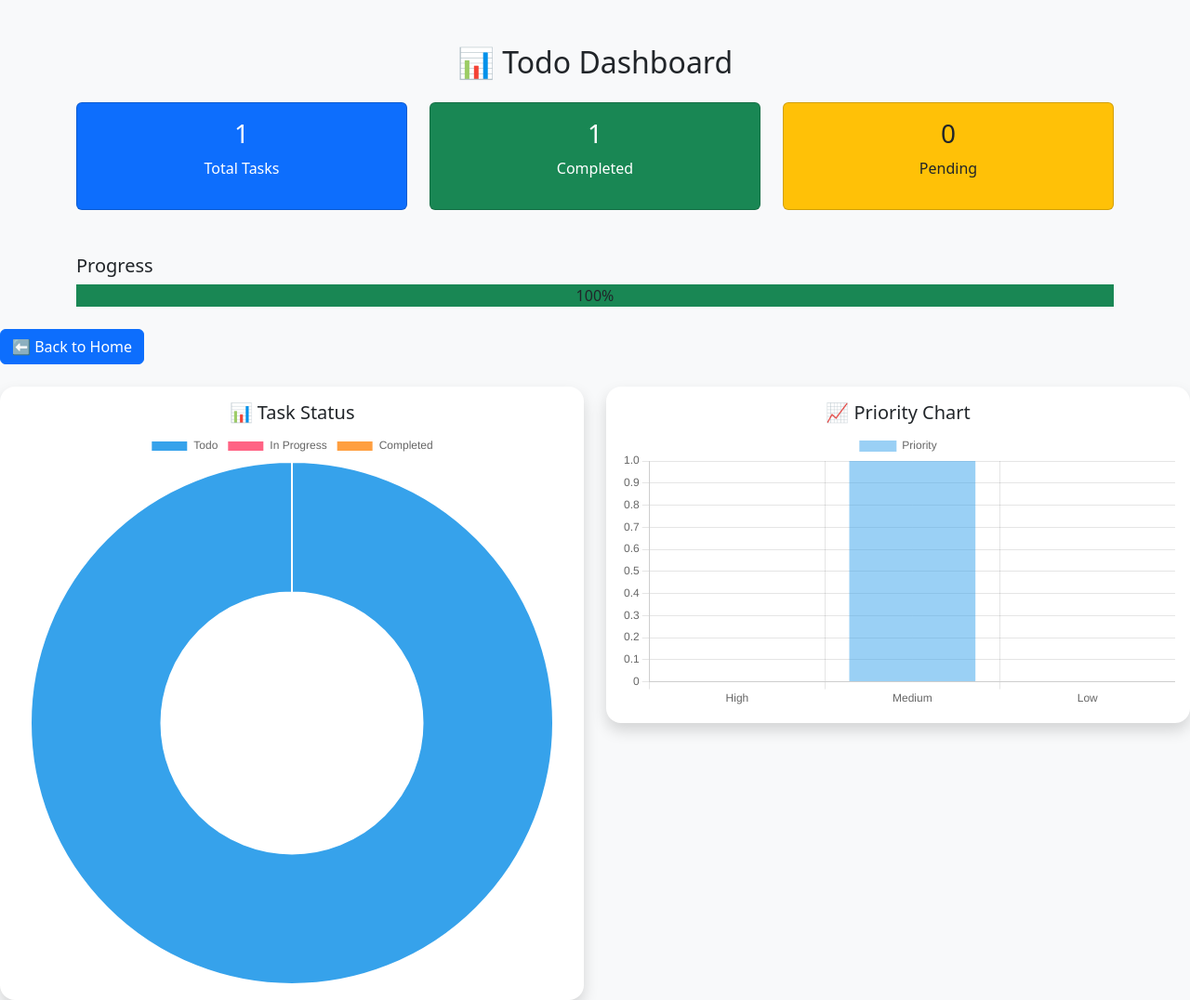
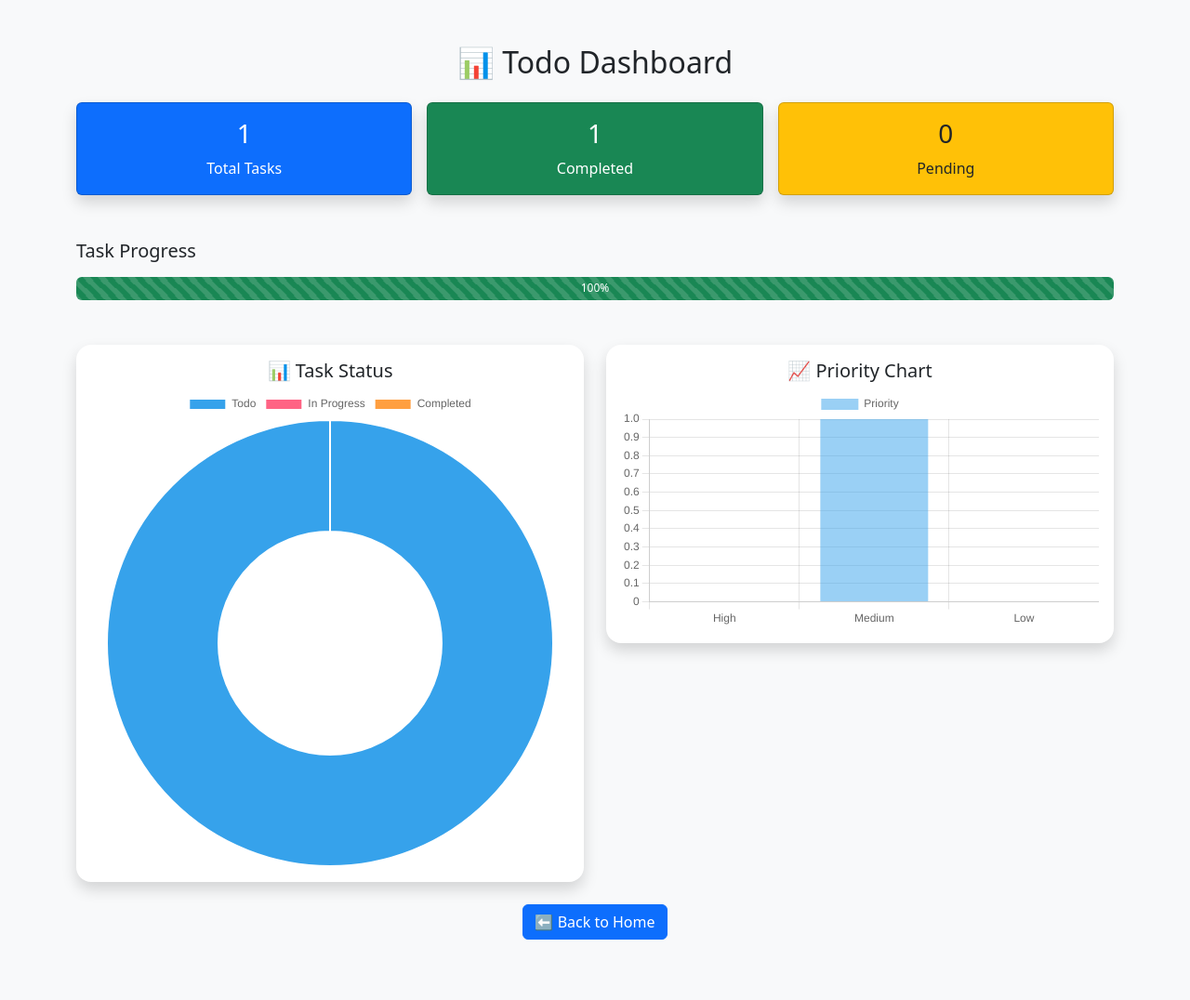
Before and after one commit to Swadesh-123456/Django-Todo-_project, a Django app: page /dashboard/ in a window 1280 px wide. Shown: the whole page at 93% size. After the commit the page ends 1011 px from the top, so only its background shows below. Run offline with Django 5.2, Linux system fonts and the light colour scheme; a user stored in the database is signed in; data comes from the database, SQL or seed files in the repository.

Commit message:
Added new features

```diff
--- a/todo/templates/dashboard.html
+++ b/todo/templates/dashboard.html
@@ -1,6 +1,8 @@
 <!DOCTYPE html>
-<html>
+<html lang="en">
 <head>
+    <meta charset="UTF-8">
+    <meta name="viewport" content="width=device-width, initial-scale=1.0">
     <title>Dashboard</title>
 
     <link href="https://cdn.jsdelivr.net/npm/bootstrap@5.3.3/dist/css/bootstrap.min.css" rel="stylesheet">
@@ -15,41 +17,45 @@
         📊 Todo Dashboard
     </h2>
 
-    <div class="row">
+    <div class="row g-3">
 
         <div class="col-md-4">
-            <div class="card bg-primary text-white text-center p-3">
+            <div class="card bg-primary text-white text-center p-3 shadow">
                 <h3>{{ total }}</h3>
-                <p>Total Tasks</p>
+                <p class="mb-0">Total Tasks</p>
             </div>
         </div>
 
         <div class="col-md-4">
-            <div class="card bg-success text-white text-center p-3">
+            <div class="card bg-success text-white text-center p-3 shadow">
                 <h3>{{ completed }}</h3>
-                <p>Completed</p>
+                <p class="mb-0">Completed</p>
             </div>
         </div>
 
         <div class="col-md-4">
-            <div class="card bg-warning text-dark text-center p-3">
+            <div class="card bg-warning text-dark text-center p-3 shadow">
                 <h3>{{ pending }}</h3>
-                <p>Pending</p>
+                <p class="mb-0">Pending</p>
             </div>
         </div>
 
     </div>
 
+    <!-- Progress Bar -->
     <div class="mt-5">
 
-        <h5>Progress</h5>
+        <h5 class="mb-3">Task Progress</h5>
 
-
+        <div class="progress" style="height:25px;">
 
             <div
-            class="progress-bar bg-success"
+                class="progress-bar bg-success progress-bar-striped progress-bar-animated"
                 role="progressbar"
-            style="width:{{ completion_rate }}%">
+                style="width: {{ completion_rate }}%;"
+                aria-valuenow="{{ completion_rate }}"
+                aria-valuemin="0"
+                aria-valuemax="100">
 
                 {{ completion_rate }}%
 
@@ -59,15 +65,8 @@
 
     </div>
 
-    <div class="mt-4">
-        <a href="/" class="btn btn-primary">
-            ⬅ Back to Home
-        </a>
-    </div>
-
-</div>
-
-<div class="row mt-4">
+    <!-- Charts -->
+    <div class="row mt-5">
 
         <div class="col-md-6">
             <div class="card shadow border-0 rounded-4 p-3">
@@ -81,9 +80,7 @@
             </div>
         </div>
 
-
         <div class="col-md-6">
-
             <div class="card shadow border-0 rounded-4 p-3">
 
                 <h5 class="text-center">
@@ -93,75 +90,56 @@
                 <canvas id="priorityChart"></canvas>
 
             </div>
+        </div>
+
+    </div>
+
+    <div class="mt-4 text-center">
+
+        <a href="/" class="btn btn-primary">
+            ⬅ Back to Home
+        </a>
 
     </div>
 
 </div>
+
 <script>
-
-const statusChart = document.getElementById('statusChart');
+const statusChart = document.getElementById("statusChart");
 
 new Chart(statusChart, {
-
-    type: 'doughnut',
-
+    type: "doughnut",
     data: {
-
-        labels: [
-            'Todo',
-            'In Progress',
-            'Completed'
-        ],
-
+        labels: ["Todo", "In Progress", "Completed"],
         datasets: [{
-            label: 'Tasks',
-
             data: [
                 {{ todo_count }},
                 {{ in_progress_count }},
                 {{ completed_status_count }}
             ]
         }]
-
     }
-
 });
 
-
-
-const priorityChart = document.getElementById('priorityChart');
-
+const priorityChart = document.getElementById("priorityChart");
 
 new Chart(priorityChart, {
-
-    type: 'bar',
-
+    type: "bar",
     data: {
-
-        labels: [
-            'High',
-            'Medium',
-            'Low'
-        ],
-
+        labels: ["High", "Medium", "Low"],
         datasets: [{
-
-            label: 'Priority',
-
+            label: "Priority",
             data: [
                 {{ high_priority }},
                 {{ medium_priority }},
                 {{ low_priority }}
             ]
+        }]
+    }
+});
+</script>
 
-        }]
-
-    }
-
-});
-
-
-</script>
+<script src="https://cdn.jsdelivr.net/npm/bootstrap@5.3.3/dist/js/bootstrap.bundle.min.js"></script>
 
 </body>
 </html>
--- a/todo/views.py
+++ b/todo/views.py
@@ -1,22 +1,20 @@
 from django.contrib import messages
-
-
-from rest_framework.decorators import api_view, permission_classes
-from rest_framework.permissions import IsAuthenticated
-from rest_framework.response import Response
-from .serializers import TodoSerializer
-
+from django.shortcuts import render, redirect, get_object_or_404
 from django.contrib.auth.decorators import login_required
-from django.shortcuts import render, redirect, get_object_or_404
 from django.contrib.auth.forms import UserCreationForm
 from django.contrib.auth import login
 
+from rest_framework.decorators import api_view
+from rest_framework.response import Response
+
 from .models import Todo
 from .forms import TodoForm
+from .serializers import TodoSerializer
+
 
 @login_required
 def home(request):
-    search = request.GET.get('search')
+    search = request.GET.get("search")
 
     todos = Todo.objects.filter(user=request.user)
 
@@ -29,32 +27,43 @@ def home(request):
         if form.is_valid():
             todo = form.save(commit=False)
             todo.user = request.user
+
+            # Status aur Completed ko sync rakho
+            if todo.status == "Completed":
+                todo.completed = True
+            else:
+                todo.completed = False
+
             todo.save()
 
             messages.success(request, "Task added successfully!")
-            return redirect('/')
+            return redirect("/")
+
+        else:
+            print(form.errors)
 
     else:
         form = TodoForm()
 
     context = {
-        'todos': todos,
-        'form': form,
-        'total': todos.count(),
-        'completed': todos.filter(completed=True).count(),
-        'pending': todos.filter(completed=False).count(),
-        'todo_count': todos.filter(status='Todo').count(),
-        'in_progress_count': todos.filter(status='In Progress').count(),
-        'completed_status_count': todos.filter(status='Completed').count(),
+        "todos": todos,
+        "form": form,
+        "total": todos.count(),
+        "completed": todos.filter(completed=True).count(),
+        "pending": todos.filter(completed=False).count(),
+        "todo_count": todos.filter(status="Todo").count(),
+        "in_progress_count": todos.filter(status="In Progress").count(),
+        "completed_status_count": todos.filter(status="Completed").count(),
     }
 
-    return render(request, 'index.html', context)
+    return render(request, "index.html", context)
+
 
 @login_required
 def delete_todo(request, id):
     todo = get_object_or_404(Todo, id=id, user=request.user)
     todo.delete()
-    return redirect('/')
+    return redirect("/")
 
 
 @login_required
@@ -63,9 +72,22 @@ def update_todo(request, id):
 
     if request.method == "POST":
         form = TodoForm(request.POST, request.FILES, instance=todo)
+
         if form.is_valid():
-            form.save()
-            return redirect('/')
+            todo = form.save(commit=False)
+
+            if todo.status == "Completed":
+                todo.completed = True
+            else:
+                todo.completed = False
+
+            todo.save()
+            messages.success(request, "Task updated successfully!")
+            return redirect("/")
+
+        else:
+            print(form.errors)
+
     else:
         form = TodoForm(instance=todo)
 
@@ -75,33 +97,40 @@ def update_todo(request, id):
 @login_required
 def toggle_complete(request, id):
     todo = get_object_or_404(Todo, id=id, user=request.user)
+
     todo.completed = not todo.completed
+
+    if todo.completed:
+        todo.status = "Completed"
+    else:
+        todo.status = "Todo"
+
     todo.save()
-    return redirect('/')
+
+    return redirect("/")
 
 
 def signup(request):
     if request.method == "POST":
         form = UserCreationForm(request.POST)
+
         if form.is_valid():
             user = form.save()
             login(request, user)
-            return redirect('/')
+            return redirect("/")
+
     else:
         form = UserCreationForm()
 
     return render(request, "signup.html", {"form": form})
 
 
-
 @login_required
 def dashboard(request):
-
     todos = Todo.objects.filter(user=request.user)
 
     context = {
         "total": todos.count(),
-
         "completed": todos.filter(completed=True).count(),
         "pending": todos.filter(completed=False).count(),
 
@@ -117,17 +146,19 @@ def dashboard(request):
             (todos.filter(completed=True).count() * 100) // todos.count()
             if todos.exists() else 0
         ),
-        }
+    }
+
     return render(request, "dashboard.html", context)
 
-@api_view(['GET'])
+
+@api_view(["GET"])
 def todo_api(request):
     todos = Todo.objects.filter(user=request.user)
     serializer = TodoSerializer(todos, many=True)
     return Response(serializer.data)
 
 
-@api_view(['POST'])
+@api_view(["POST"])
 def create_todo(request):
     serializer = TodoSerializer(data=request.data)
 
@@ -138,7 +169,7 @@ def create_todo(request):
     return Response(serializer.errors, status=400)
 
 
-@api_view(['PUT'])
+@api_view(["PUT"])
 def update_todo_api(request, id):
     todo = get_object_or_404(Todo, id=id)
 
@@ -150,12 +181,13 @@ def update_todo_api(request, id):
 
     return Response(serializer.errors, status=400)
 
-@api_view(['DELETE'])
+
+@api_view(["DELETE"])
 def delete_todo_api(request, id):
     todo = get_object_or_404(Todo, id=id)
     todo.delete()
 
     return Response(
         {"message": "Todo deleted successfully"},
-        status=200
+        status=200,
     )
```
Also changed, not shown: todo/forms.py (+8 -4 lines), todo/templates/index.html (+6 -42 lines). Lines whose indentation alone changed are shown as unchanged.
